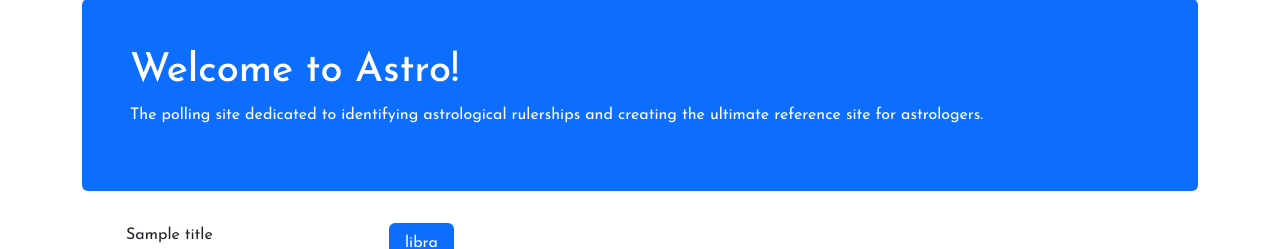
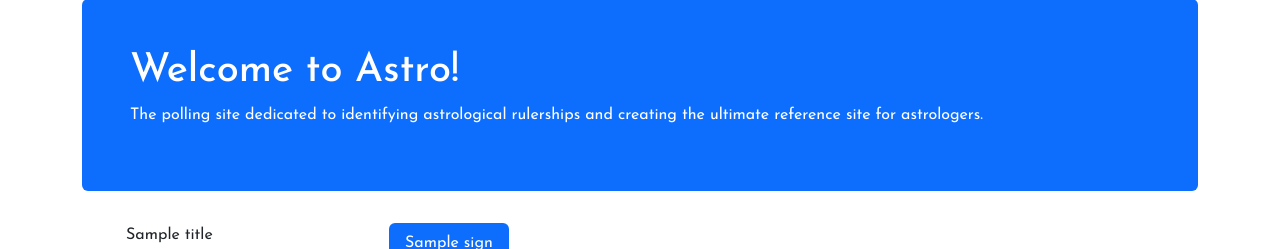
Before and after one commit to Trianglium/astro, a Django app: template astro/templates/home/main.html in a window 1280 px wide. Shown: the part 98-347 px from the top of the page. Run offline with Django 4.2, Linux system fonts and the light colour scheme; the template is opened without the code that fills it: most values are stand-ins (such as "Sample title", 1, 10 or a date in 2020).

Commit message:
Add Horoscope objects

```diff
--- a/astro/templates/aztro/horoscope.html
+++ b/astro/templates/aztro/horoscope.html
@@ -1,12 +1,18 @@
+{% if horoscopes %}
 <ul class="nav nav-pills mb-3" id="pills-tab" role="tablist">
+    {% for horoscope in horoscopes %}
   <li class="nav-item" role="presentation">
-      <button class="nav-link active" id="pills-libra-tab" data-bs-toggle="pill" data-bs-target="#pills-libra" type="button" role="tab" aria-controls="pills-libra" aria-selected="true"><span onclick="getHoroscope('libra')">libra</span></button>
+      <button class="nav-link active" id="pills-{{ horoscope.sign }}-tab" data-bs-toggle="pill" data-bs-target="#pills-{{ horoscope.sign }}" type="button" role="tab" aria-controls="pills-{{ horoscope.sign }}" aria-selected="true">{{ horoscope.sign }}</button>
   </li>
+  {% endfor %}
 </ul>
 <div class="tab-content" id="pills-tabContent">
+    {% for horoscope in horoscopes %}
 
-  <div class="tab-pane fade show active" id="pills-libra" role="tabpanel" aria-labelledby="pills-libra-tab">
+  <div class="tab-pane fade show active" id="pills-{{ horoscope.sign }}" role="tabpanel" aria-labelledby="pills-{{ horoscope.sign }}-tab">
+      {% endfor %}
 
   </div>
 
 </div>
+{% endif %}
```
